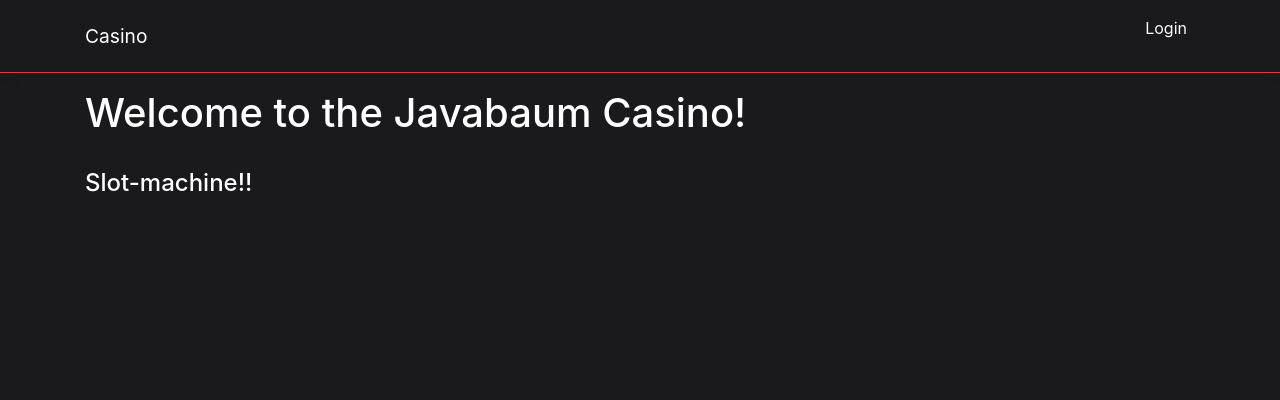
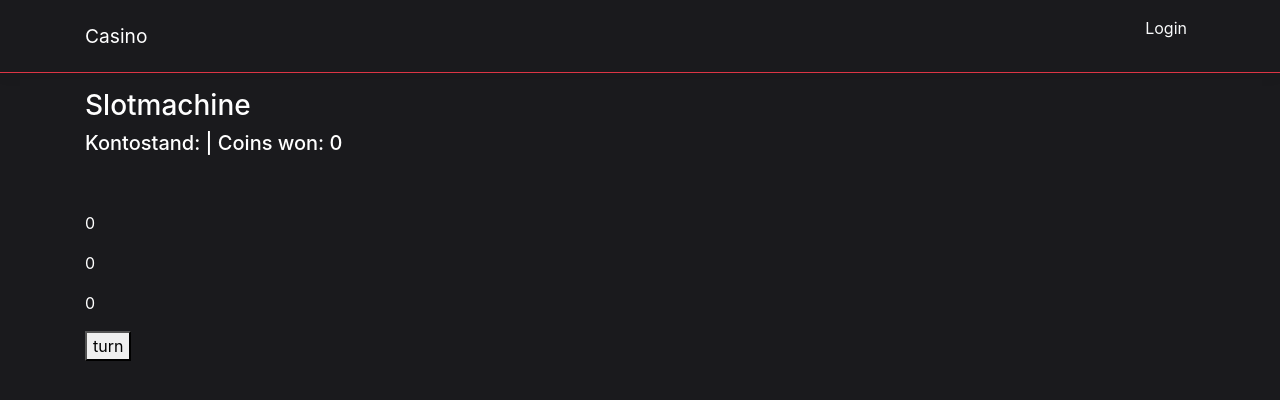
Before and after one commit to JAVABAUM/Test-IPA, a React (Create React App) app in the folder Test-IPA/ClientApp/: page /slotmachine in a window 1280 px wide. Shown: the top 400 px of the page. Built offline with nearby package versions, Linux system fonts and the light colour scheme; no server answers.

Commit message:
project done i think

```diff
--- a/Test-IPA/ClientApp/src/App.js
+++ b/Test-IPA/ClientApp/src/App.js
@@ -6,7 +6,7 @@ import { PennyPusher } from './components/PennyPusher';
 import { PrivateRoute } from '../src/PrivateRoute';
 
 import './custom.css'
-import { Slotmachine } from './components/Slotmachine';
+import Slotmachine from './components/Slotmachine';
 import Signup from './components/Signup';
 import Login from './components/Login';
 import Profile from './components/Profile';
--- a/Test-IPA/ClientApp/src/components/PennyPusher.jsx
+++ b/Test-IPA/ClientApp/src/components/PennyPusher.jsx
@@ -68,14 +68,37 @@ export class PennyPusher extends Component {
         tempBoard[0] = [0, 0, 0, 0, 0, 0, 0, 0, 0, 0, 0, 0, 0];
 
         this.setState({ board: tempBoard, coinsToWin: this.state.coinsToWin += coinsToWin });
+
+        this.updateBoard();
+        console.log("bullshit project");
+
+        var win = 0;
+        for (var i = 0; i < 13; i++) {
+            win += parseInt(this.state.board[5][i]);
+        }
+        this.setState({ coinsToWin: this.state.coinsToWin += win });
+
+        var newCoins = 20;
+
+        var newBoard = this.state.board.map((x) => x);
+        this.setState({ coinsToWin: this.state.coinsToWin - newCoins });
+        while (newCoins > 0) {
+            var coinsToAdd = Math.floor(Math.random() * 4);
+            var position = Math.floor(Math.random() * 12);
+            newBoard[0][position] = coinsToAdd;
+            newCoins -= coinsToAdd;
+        }
+        this.setState({ board: newBoard });
     }
 
     componentDidMount() {
         this.setupBoard();
         this.updateBoard();
-        var stats = getStats(getAuth().currentUser.uid).then((value) => {
-            this.setState({ stats: value })
-        })
+        if (getAuth().currentUser) {
+            var stats = getStats(getAuth().currentUser.uid).then((value) => {
+                this.setState({ stats: value })
+            })
+        }
 
     }
 
--- a/Test-IPA/ClientApp/src/components/Slotmachine.js
+++ /dev/null
@@ -1,14 +0,0 @@
-import React, { Component } from 'react';
-
-export class Slotmachine extends Component {
-
-    render() {
-        return (
-            <div>
-                <h1>Welcome to the Javabaum Casino!</h1>
-                <br></br>
-                <h4>Slot-machine!!</h4>
-            </div>
-        );
-    }
-}
--- /dev/null
+++ b/Test-IPA/ClientApp/src/components/Slotmachine.jsx
@@ -0,0 +1,75 @@
+import React, { Component } from 'react';
+import { addCoinsToAccount, getCoins, getStats, updateStats } from '../Coins.js'
+import { getAuth, onAuthStateChanged } from "firebase/auth";
+import '../custom.css'
+
+export default class Slotmachine extends Component {
+
+    constructor() {
+        super();
+        this.state = {
+            slots: [0, 0, 0],
+            stats: {},
+            won: 0,
+        };
+
+
+    };
+
+    refreshStatistics() {
+        if (getAuth().currentUser) {
+            var stats = getStats(getAuth().currentUser.uid).then((value) => {
+                this.setState({ stats: value })
+            })
+        }
+
+    }
+
+    componentDidMount() {
+        this.refreshStatistics();
+    }
+
+    turnSlots() {
+        let slots = [0, 0, 0];
+        for (var i = 0; i < 3; i++) {
+            var random = Math.floor(Math.random() * 10);
+            slots[i] = random;
+        }
+
+        this.setState({ slots: slots });
+        this.checkPrize();
+    }
+
+    checkPrize() {
+        var equal = this.state.slots[0] == this.state.slots[1] && this.state.slots[2] == this.state.slots[0] && this.state.slots[1] == this.state.slots[2] ? 3 : 0;
+        equal = this.state.slots[0] == this.state.slots[1] || this.state.slots[1] == this.state.slots[2] || this.state.slots[0] == this.state.slots[2] ? 2 : 0;
+
+        if (equal >= 3) {
+            addCoinsToAccount(50, getAuth().currentUser.uid);
+            this.setState({ won: this.state.won + 50 });
+        } else if (equal == 2) {
+            addCoinsToAccount(20, getAuth().currentUser.uid);
+            this.setState({ won: this.state.won + 20 });
+        }
+        this.refreshStatistics();
+    }
+
+
+    render() {
+        return (
+            <main>
+                <h3>Slotmachine</h3>
+
+                <h5>Kontostand: {this.state.stats.coins}  |  Coins won: {this.state.won}</h5><br /><br />
+                <div className="hstack gap-3">
+                    <p>{this.state.slots[0]}</p>
+                    <p>{this.state.slots[1]}</p>
+                    <p>{this.state.slots[2]}</p>
+                </div>
+
+                <button onClick={this.turnSlots.bind(this)}>turn</button>
+
+            </main>
+        );
+    }
+}
```
